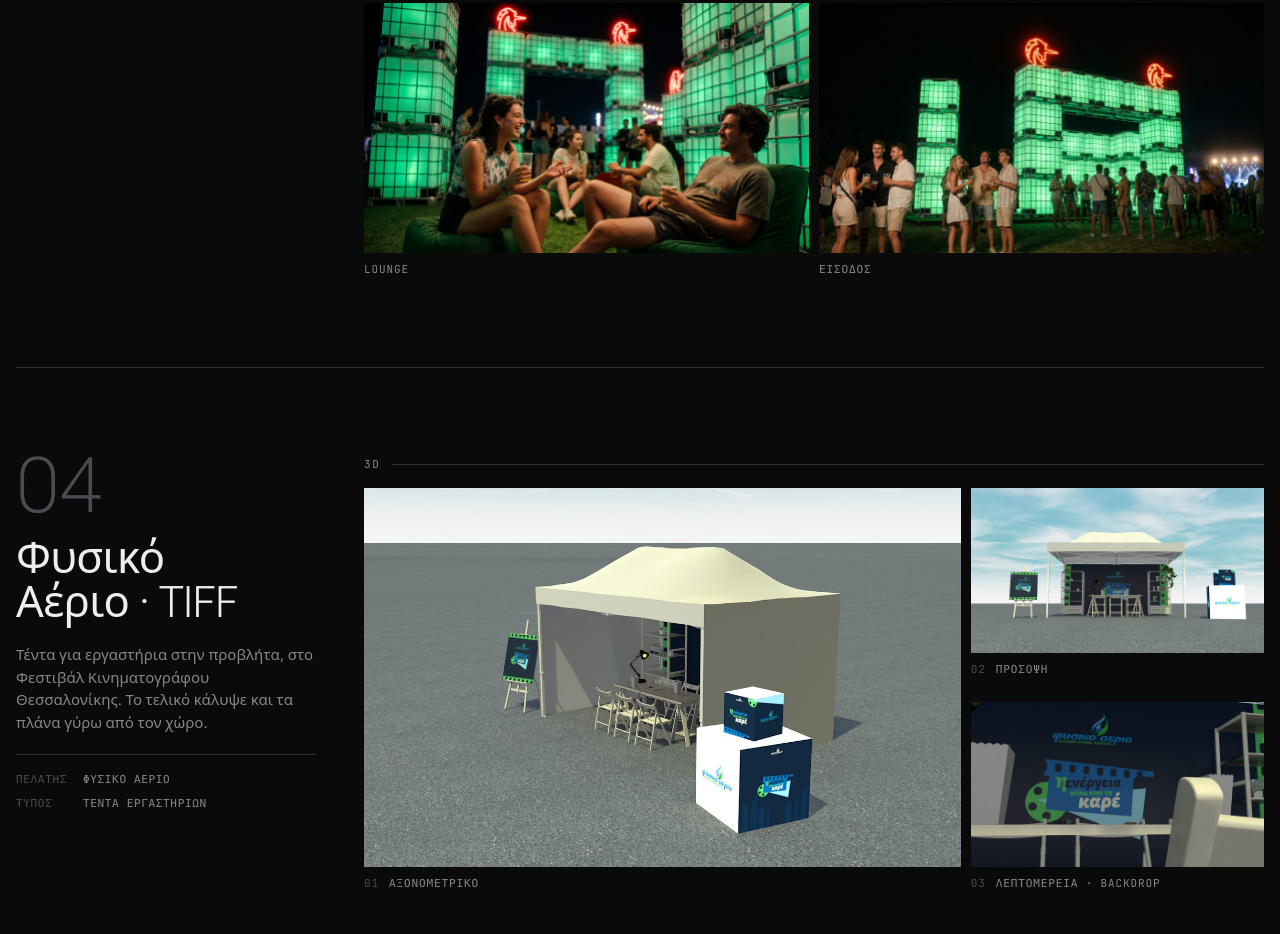
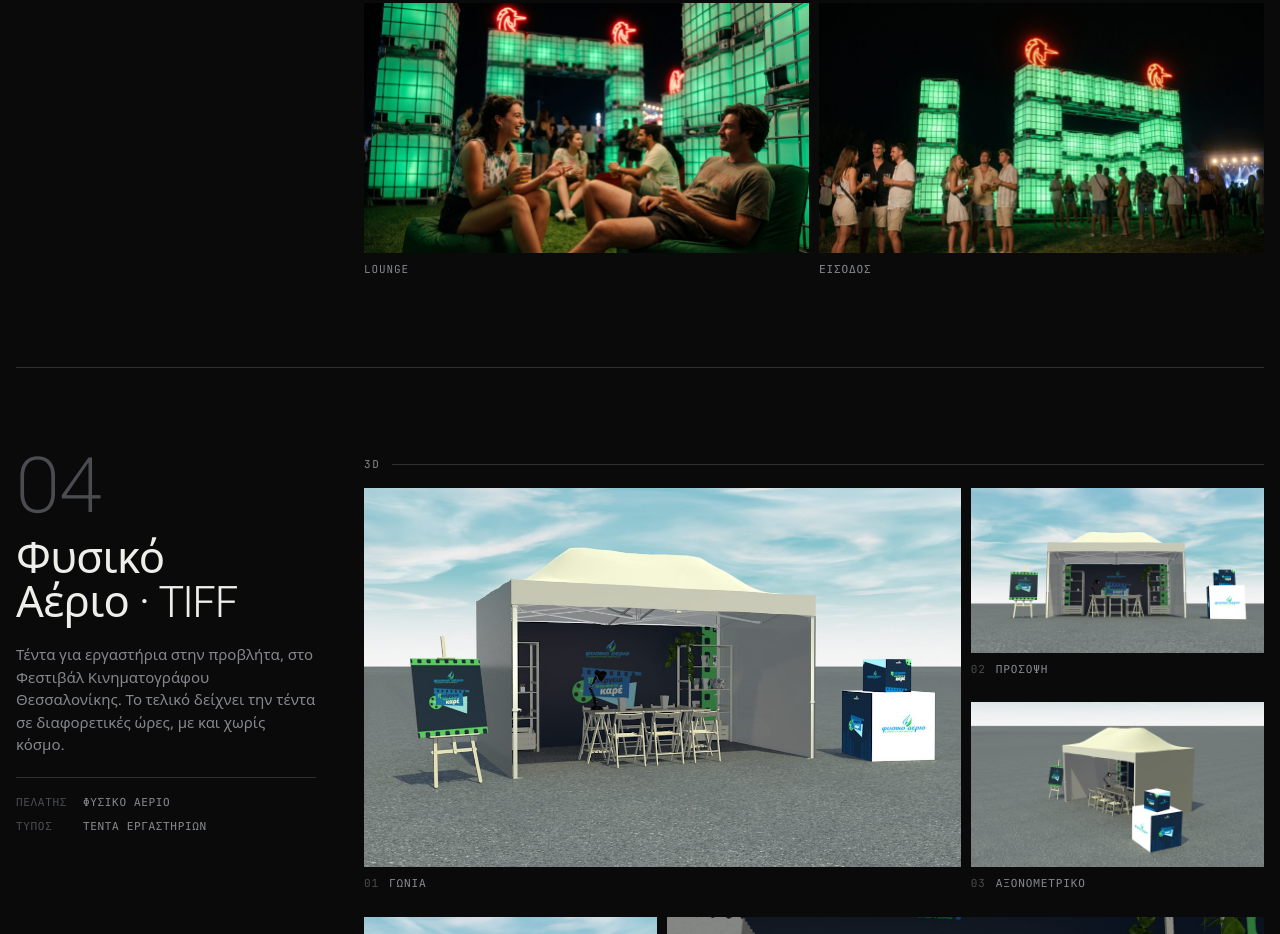
Before and after one commit to stavrosvikas/bright-3d-visualisation, a plain HTML site: page index.html in a window 1280 px wide. Shown: the part 11066-12000 px from the top of the page. Drawn offline with Linux system fonts and the light colour scheme.

Commit message:
Use correct Φυσικό Αέριο 3D and AI images
Co-Authored-By: Claude Opus 5.5 <noreply@anthropic.com>

```diff
--- a/index.html
+++ b/index.html
@@ -102,6 +102,9 @@ figcaption{font-family:var(--mono);font-size:11px;letter-spacing:.08em;text-tran
 .views figure:first-child .frame{aspect-ratio:auto;min-height:220px}
 .views figcaption{counter-increment:v;display:flex;gap:10px}
 .views figcaption::before{content:counter(v,decimal-leading-zero);color:var(--faint)}
+.views.five figure:last-child{grid-column:span 2;grid-template-rows:minmax(0,1fr) auto;align-content:stretch}
+.views.five figure:last-child .frame{aspect-ratio:auto;min-height:120px}
+@media (max-width:700px){.views.five figure:last-child{grid-column:auto}.views.five figure:last-child .frame{aspect-ratio:16/9;min-height:0}}
 @media (max-width:700px){.views{grid-template-columns:1fr 1fr}.views figure:first-child{grid-row:auto}.views figure:first-child .frame{aspect-ratio:16/9;min-height:0}}
 @media (max-width:440px){.views{grid-template-columns:1fr}.views figure:first-child{grid-column:auto}}
 
@@ -257,13 +260,13 @@ dialog button{position:fixed;top:max(16px,env(safe-area-inset-top,0px));right:va
 <section class="proj" id="fysiko">
   <aside class="side">
     <span class="no">04</span><h2>Φυσικό Αέριο · TIFF</h2>
-    <p>Τέντα για εργαστήρια στην προβλήτα, στο Φεστιβάλ Κινηματογράφου Θεσσαλονίκης. Το τελικό κάλυψε και τα πλάνα γύρω από τον χώρο.</p>
+    <p>Τέντα για εργαστήρια στην προβλήτα, στο Φεστιβάλ Κινηματογράφου Θεσσαλονίκης. Το τελικό δείχνει την τέντα σε διαφορετικές ώρες, με και χωρίς κόσμο.</p>
     <dl><dt>Πελάτης</dt><dd>Φυσικό Αέριο</dd><dt>Τύπος</dt><dd>Τέντα εργαστηρίων</dd></dl>
   </aside>
   <div class="body">
-    <div class="block"><span class="lbl">3D</span><div class="views"><figure><div class="frame"><img src="img/fys8.jpg" alt="Αξονομετρικό" loading="lazy"></div><figcaption>Αξονομετρικό</figcaption></figure><figure><div class="frame"><img src="img/fys1.jpg" alt="Πρόσοψη" loading="lazy"></div><figcaption>Πρόσοψη</figcaption></figure><figure><div class="frame"><img src="img/fys3.jpg" alt="Λεπτομέρεια · backdrop" loading="lazy"></div><figcaption>Λεπτομέρεια · backdrop</figcaption></figure></div></div>
-    <div class="block"><span class="lbl">3D → AI</span><figure><div class="cmp" style="--p:50%"><img src="img/fys16.jpg" alt="AI: Πρόσοψη"><img class="top" src="img/fys1.jpg" alt="3D render: Πρόσοψη"><div class="h"></div><span class="a">3D</span><span class="b">AI</span><input type="range" min="0" max="100" value="50" aria-label="Σύγκριση 3D και AI: Πρόσοψη"></div><figcaption class="cap">Πρόσοψη</figcaption></figure></div>
-    <div class="block"><span class="lbl">Τελικό</span><div class="finals"><figure class="big"><div class="frame"><img src="img/fys21.jpg" alt="Η τέντα το σούρουπο" loading="lazy"></div><figcaption>Η τέντα το σούρουπο</figcaption></figure><div class="row" style="--n:3"><figure><div class="frame"><img src="img/fys26.jpg" alt="Εργαστήριο" loading="lazy"></div><figcaption>Εργαστήριο</figcaption></figure><figure><div class="frame"><img src="img/fys23.jpg" alt="Λεπτομέρεια" loading="lazy"></div><figcaption>Λεπτομέρεια</figcaption></figure><figure><div class="frame"><img src="img/fys12.jpg" alt="Merch" loading="lazy"></div><figcaption>Merch</figcaption></figure></div></div></div>
+    <div class="block"><span class="lbl">3D</span><div class="views five"><figure><div class="frame"><img src="img/fys6.jpg" alt="Γωνία" loading="lazy"></div><figcaption>Γωνία</figcaption></figure><figure><div class="frame"><img src="img/fys7.jpg" alt="Πρόσοψη" loading="lazy"></div><figcaption>Πρόσοψη</figcaption></figure><figure><div class="frame"><img src="img/fys8.jpg" alt="Αξονομετρικό" loading="lazy"></div><figcaption>Αξονομετρικό</figcaption></figure><figure><div class="frame"><img src="img/fys10.jpg" alt="Χαμηλή γωνία" loading="lazy"></div><figcaption>Χαμηλή γωνία</figcaption></figure><figure><div class="frame"><img src="img/fys9.jpg" alt="Λεπτομέρεια · backdrop" loading="lazy"></div><figcaption>Λεπτομέρεια · backdrop</figcaption></figure></div></div>
+    <div class="block"><span class="lbl">3D → AI</span><figure><div class="cmp" style="--p:50%"><img src="img/fys16.jpg" alt="AI: Πρόσοψη"><img class="top" src="img/fys7.jpg" alt="3D render: Πρόσοψη"><div class="h"></div><span class="a">3D</span><span class="b">AI</span><input type="range" min="0" max="100" value="50" aria-label="Σύγκριση 3D και AI: Πρόσοψη"></div><figcaption class="cap">Πρόσοψη</figcaption></figure></div>
+    <div class="block"><span class="lbl">Τελικό</span><div class="finals"><figure class="big"><div class="frame"><img src="img/fys21.jpg" alt="Το βράδυ στην προβλήτα" loading="lazy"></div><figcaption>Το βράδυ στην προβλήτα</figcaption></figure><div class="row" style="--n:3"><figure><div class="frame"><img src="img/fys19.jpg" alt="Εργαστήριο · μέρα" loading="lazy"></div><figcaption>Εργαστήριο · μέρα</figcaption></figure><figure><div class="frame"><img src="img/fys20.jpg" alt="Σούρουπο" loading="lazy"></div><figcaption>Σούρουπο</figcaption></figure><figure><div class="frame"><img src="img/fys22.jpg" alt="Μπλε ώρα" loading="lazy"></div><figcaption>Μπλε ώρα</figcaption></figure></div><div class="row" style="--n:3"><figure><div class="frame"><img src="img/fys15.jpg" alt="Γωνία" loading="lazy"></div><figcaption>Γωνία</figcaption></figure><figure><div class="frame"><img src="img/fys17.jpg" alt="Πρόσοψη" loading="lazy"></div><figcaption>Πρόσοψη</figcaption></figure><figure><div class="frame"><img src="img/fys18.jpg" alt="Αξονομετρικό" loading="lazy"></div><figcaption>Αξονομετρικό</figcaption></figure></div></div></div>
   </div>
 </section>
 
```
Also changed, not shown: img/fys1.jpg (deleted), img/fys10.jpg (added), img/fys12.jpg (deleted), img/fys15.jpg (added), img/fys17.jpg (added), img/fys18.jpg (added), img/fys19.jpg (added), img/fys20.jpg (added), img/fys22.jpg (added), img/fys23.jpg (deleted), img/fys26.jpg (deleted), img/fys3.jpg (deleted), img/fys6.jpg (added), img/fys7.jpg (added), 1 more files.
